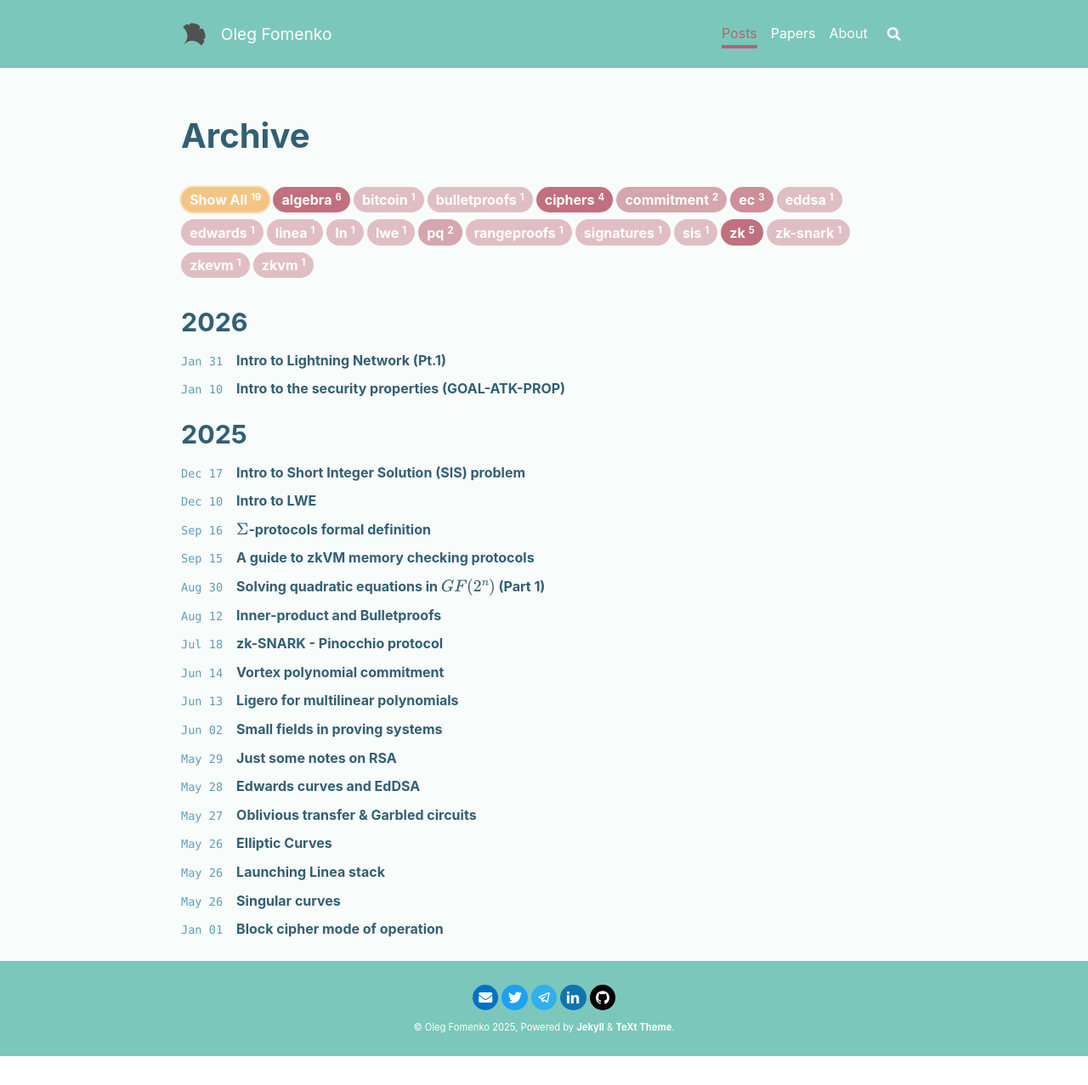
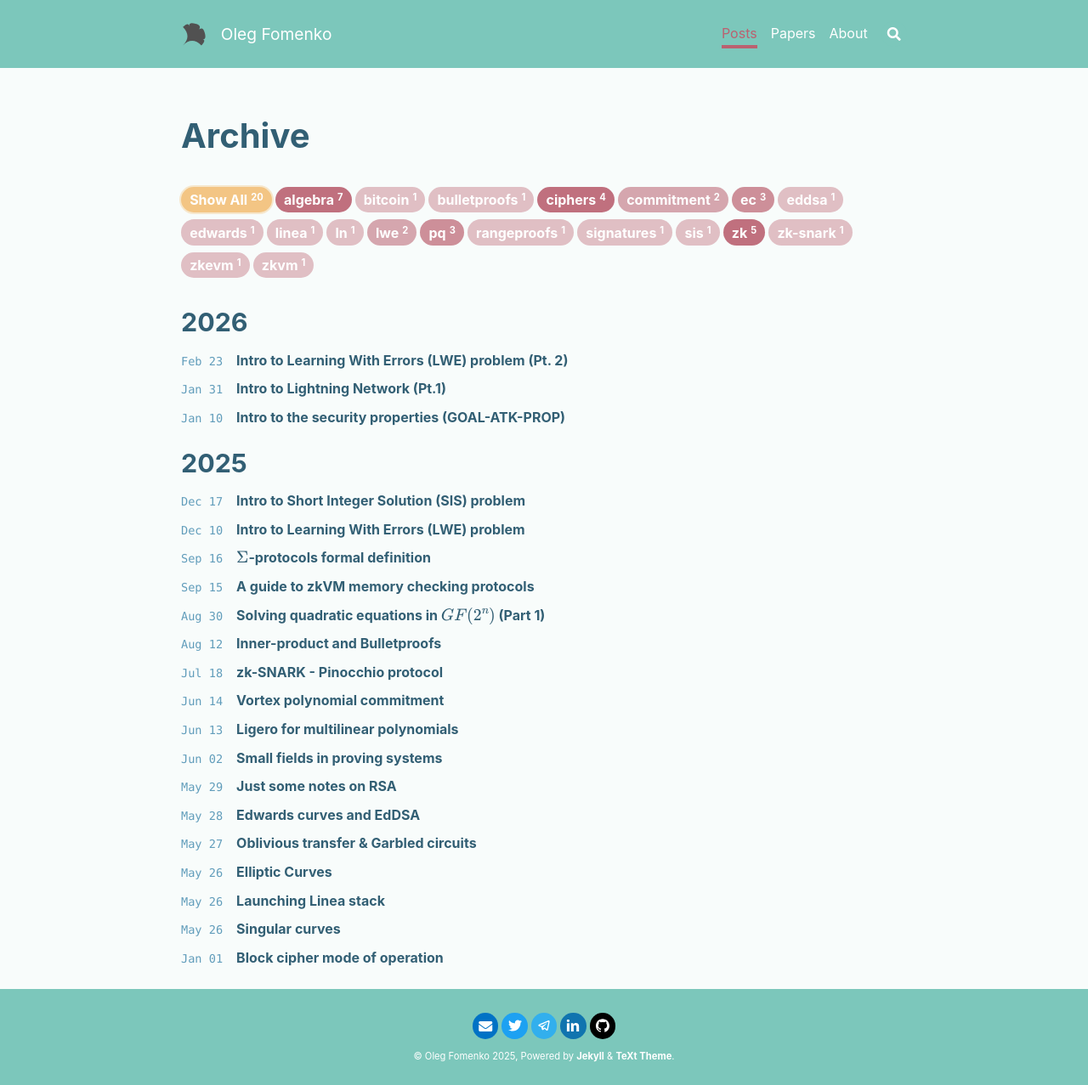
Before and after one commit to olegfomenko/blog, a Jekyll site: the page built from archive.html, in a window 1280 px wide. Shown: the whole page at 85% size. Built offline with Jekyll 4.4.1, drawn with Linux system fonts in a browser that asks for light colours; nearby versions of some CDN libraries; before the commit the page ends 1243 px from its top, so only the background shows below that; part of the change alters nothing that is shown.

Commit message:
adding lwe2

```diff
--- a/_posts/2025-12-10-lwe.md
+++ b/_posts/2025-12-10-lwe.md
@@ -1,5 +1,5 @@
 ---
-title: Intro to LWE
+title: Intro to Learning With Errors (LWE) problem
 aside:
   toc: false
 tags:
--- /dev/null
+++ b/_posts/2026-02-23-lwe2.md
@@ -0,0 +1,73 @@
+---
+title: Intro to Learning With Errors (LWE) problem (Pt. 2)
+aside:
+  toc: false
+tags:
+  - algebra
+  - lwe
+  - pq
+---
+
+
+We have already examined the Ring-LWE problem in [previous post](./2025-12-10-lwe.md) so now let's consider some
+practical examples of what we can build using it. In my opinion, [^fhe] stands for one of the most interesting and
+fundamental work. In this post I briefly go through this paper leaving some comments collected from different materials.
+
+---
+
+We have already examined that Ring-LWE problem can be defined as a search problem (where it is hard to find $s \in R$
+for known $a,b \in R$ where $b = a \cdot s + e \in R$) and decision problem (where it is hard to distinguish pair $a,b$
+from the random pair of polynomials). The hardness of these problems resulted in a pretty efficient scheme of
+homomorphic encryption.
+
+## Symmetric encryption
+
+In general, the public parameters of the presented encryption scheme is as follows:
+
+- $n$ a power of 2,
+- $q$ a big prime,
+- $t$ sufficiently smaller than $q$, prime,
+- $\sigma$ a standard deviation, usually for a Gaussian distribution.
+
+In lattice-based constructions, the Gaussian distribution is used in most cases due to its favorable properties, such as
+being preserved under mathematical operations. We later notate $x \gets D_{R_q, \sigma}$ meaning value $x$ is a random
+value from $R_q$ with standard deviation $\sigma$ independent of the selected distribution.
+
+Next, we define two rings $R_q = \mathbb{Z}_q[x]/(x^n+1)$ and $R_t = \mathbb{Z}_t[x]/(x^n+1)$. For real applications it
+is convenient to use $t = 2$ which means that each value from $R_t=R_2$ is a binary string of length $n$.
+
+1. Key generation. We put key a random value $s \gets R_q$.
+2. Encryption. Using $t = 2$, for the message $m \in \{0,1\}^n = R_2$ we generate random $a \gets R_q$ and
+   $e \gets D_{R_q, \sigma}$. Then we put ciphertext $c = (c_0 = -a, c_1 = as+te+m = as+2e+m)$.
+3. Decryption. The decryption algorithm simply puts $m = c_0 + c_1s \mod t$, which means in our case
+   $$c_0s + c_1 \mod 2 \equiv -as + as+2e+m \mod 2\equiv 2e+m \mod 2 \equiv m$$.
+
+The security of this scheme lies on the unavailability to distinguish a pair $(a,as+2e)$ from the $(a,u)$ where $a,u \in R_q$
+are random polynomials. The presented scheme maintains IND-CPA security but **is not** IND-CCA secure, because we can
+freely modify any ciphertext, while it still will be valid, and thus we can potentially extract some useful
+information from this "feature". Basically, such property is called *malleability*.
+
+## Public-key encryption
+
+Following the same parameters as in symmetric scheme, we additionally introduce a standard deviation $\sigma'$ which is
+sufficiently larger than $\sigma$.
+
+1. Key generation. We put private key a random value $s \gets R_q$. Then, we put public key a pair $(a, b=as+te=as+2e)$,
+   where $a\gets R_q$ and $e \gets D_{R_q, \sigma}$.
+2. Encryption. Using $t = 2$, for the message $m \in \{0,1\}^n = R_2$ and public key $(a, b) \in R_q^2$ we put
+   $e_0,e_1 \gets D_{R_q, \sigma}$ and $e_2 \gets D_{R_q, \sigma'}$. Then, we put $a' = ae_0+te_1 = ae_0+2e_1$ and
+   $b' = be_0 + te_2 = be_0 + 2e_2$. Then we put ciphertext $c = (c_0 = -a', c_1 = b'+m)$.
+3. Decryption. The decryption is the same as in symmetric scheme:  $m = c_0 + c_1s \mod t$.
+
+Let's investigate how the security if this scheme is achieved. Having
+$$b' = be_0 + 2e_2 = ase_0+tee_0 + 2e_2$$
+we modify it as follows
+
+$$b' = ase_0+2ee_0 + 2e_2 = ase_0+2ee_0 + 2e_2 + 2e_1s - 2e_1s = $$
+$$s(ae_0 + 2e_1) + 2(ee_0 + e_2 - e_1s) = a's + 2(ee_0 + e_2 - e_1s).$$
+
+If the standard deviation of $e_2$ is sufficiently large, then
+$$b' \approx a's + 2e_2$$.
+which means that pair $(a', b')$ is indistinguishable from a pair of random polynomials.
+
+[^fhe]: Zvika Brakerski and Vinod Vaikuntanathan. "Fully Homomorphic Encryption from Ring-LWE and Security for Key Dependent Messages". CRYPTO 2011 [URL](https://link.springer.com/chapter/10.1007/978-3-642-22792-9_29)
```
